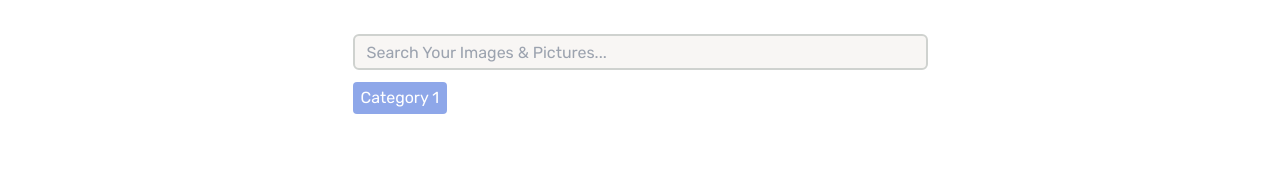
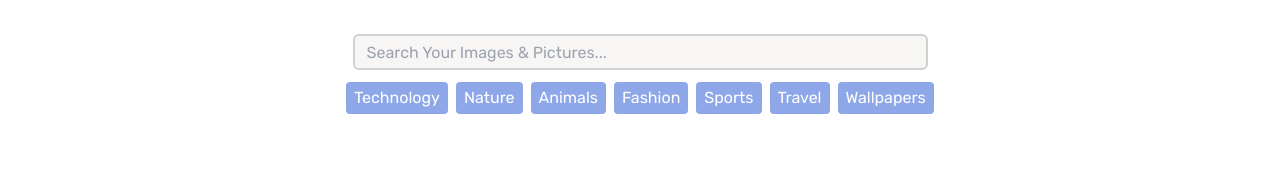
Before and after one commit to ReygaFitra/PicHunt, a React (Vite) app: page / in a window 1280 px wide. Shown: the part 174-350 px from the top of the page. Built offline with nearby package versions, Linux system fonts and the light colour scheme.

Commit message:
feature:zustand state management

```diff
--- a/package.json
+++ b/package.json
@@ -14,7 +14,8 @@
     "react": "^18.2.0",
     "react-dom": "^18.2.0",
     "react-icons": "^4.9.0",
-    "react-router-dom": "^6.12.1"
+    "react-router-dom": "^6.12.1",
+    "zustand": "^4.3.8"
   },
   "devDependencies": {
     "@types/react": "^18.0.37",
--- a/src/App.jsx
+++ b/src/App.jsx
@@ -1,4 +1,3 @@
-import CustomButton from './components/CustomButton';
 import CustomCard from './components/CustomCard';
 import SearchBar from './components/SearchBar';
 import Title from './components/Title';
@@ -13,8 +12,6 @@ function App() {
     SearchbarContainer: `w-full h-full flex justify-center items-center`,
     SearchbarFormRoot: `text-center w-[575px]`,
     SearchbarInput: `mt-12 border-2 border-base focus:border-primary bg-light outline-none w-full h-9 rounded-md transition-all duration-200 px-3`,
-    CategoryButton: `flex flex-rows gap-2`,
-    Button: `bg-secondary text-white py-1 px-2 my-3 rounded hover:bg-primary transition-all duration-200`,
     CardBody: `bg-base w-[250px] h-[250px] rounded-xl overflow-hidden hover:scale-105 transition-all duration-200`,
     CardImage: `w-full h-full rounded-xl object-cover transition-transform duration-300 transform hover:scale-110 cursor-pointer`,
   };
@@ -25,9 +22,6 @@ function App() {
         <section>
           <Title title="PicHunt" description="Your Free Images & Pictures" TitleBodyStyles={styles.TitleBody} TitleStyles={styles.Title} TitleDescriptionStyles={styles.TitleDescription} />
           <SearchBar SearchContainerStyles={styles.SearchbarContainer} SearchFormStyles={styles.SearchbarFormRoot} SearchInputStyles={styles.SearchbarInput} name="search" type="search" placeholder="Search Your Images & Pictures..." />
-          <div className={styles.CategoryButton}>
-            <CustomButton text="Category 1" ButtonStyles={styles.Button} />
-          </div>
         </section>
       </header>
       <main className={styles.container}>
--- a/src/components/CustomButton.jsx
+++ b/src/components/CustomButton.jsx
@@ -1,8 +1,14 @@
 const CustomButton = (props) => {
-  const { text = '...', ButtonStyles } = props;
+  const { text = '...', ButtonStyles, handleButtonSelection, selection } = props;
+  const handleClick = () => {
+    handleButtonSelection(selection);
+  };
+
   return (
     <div>
-      <button className={ButtonStyles}>{text}</button>
+      <button className={ButtonStyles} onClick={handleClick}>
+        {text}
+      </button>
     </div>
   );
 };
--- a/src/components/SearchBar.jsx
+++ b/src/components/SearchBar.jsx
@@ -1,17 +1,72 @@
 import * as Form from '@radix-ui/react-form';
+import CustomButton from './CustomButton';
+import { useAppStore } from '../stores/AppStore';
 
 const SearchBar = (props) => {
   const { name, type, placeholder, SearchContainerStyles, SearchFormStyles, SearchInputStyles } = props;
+  const { searchInput, setSearchInput } = useAppStore();
+
+  const handleSearch = (event) => {
+    event.preventDefault();
+    setSearchInput('');
+  };
+  const handleButtonSelection = (selection) => {
+    setSearchInput(selection);
+  };
+
+  const styles = {
+    CategoryButton: `flex flex-rows gap-2`,
+    Button: `bg-secondary text-white py-1 px-2 my-3 rounded hover:bg-primary transition-all duration-200`,
+  };
+
+  const buttons = [
+    {
+      id: 1,
+      category: <CustomButton text="Technology" ButtonStyles={styles.Button} handleButtonSelection={handleButtonSelection} selection="Technology" />,
+    },
+    {
+      id: 2,
+      category: <CustomButton text="Nature" ButtonStyles={styles.Button} handleButtonSelection={handleButtonSelection} selection="Nature" />,
+    },
+    {
+      id: 3,
+      category: <CustomButton text="Animals" ButtonStyles={styles.Button} handleButtonSelection={handleButtonSelection} selection="Animals" />,
+    },
+    {
+      id: 4,
+      category: <CustomButton text="Fashion" ButtonStyles={styles.Button} handleButtonSelection={handleButtonSelection} selection="Fashion" />,
+    },
+    {
+      id: 5,
+      category: <CustomButton text="Sports" ButtonStyles={styles.Button} handleButtonSelection={handleButtonSelection} selection="Sports" />,
+    },
+    {
+      id: 6,
+      category: <CustomButton text="Travel" ButtonStyles={styles.Button} handleButtonSelection={handleButtonSelection} selection="Travel" />,
+    },
+    {
+      id: 7,
+      category: <CustomButton text="Wallpapers" ButtonStyles={styles.Button} handleButtonSelection={handleButtonSelection} selection="Wallpapers" />,
+    },
+  ];
+
   return (
+    <>
       <div className={SearchContainerStyles}>
-      <Form.Root className={SearchFormStyles}>
+        <Form.Root className={SearchFormStyles} onSubmit={handleSearch}>
           <Form.Field name={name}>
             <Form.Control asChild>
-            <input className={SearchInputStyles} type={type} placeholder={placeholder} />
+              <input className={SearchInputStyles} name={name} type={type} value={searchInput || ''} onChange={(e) => setSearchInput(e.target.value)} placeholder={placeholder} />
             </Form.Control>
           </Form.Field>
         </Form.Root>
       </div>
+      <div className={styles.CategoryButton}>
+        {buttons.map((button) => (
+          <div key={button.id}>{button.category}</div>
+        ))}
+      </div>
+    </>
   );
 };
 
--- /dev/null
+++ b/src/stores/AppStore.jsx
@@ -0,0 +1,6 @@
+import { create } from 'zustand';
+
+export const useAppStore = create((set) => ({
+  searchInput: '',
+  setSearchInput: (value) => set({ searchInput: value }),
+}));
```
Also changed, not shown: 1 other file (tests, documents, lock files or other folders). Lines whose indentation alone changed are shown as unchanged.
